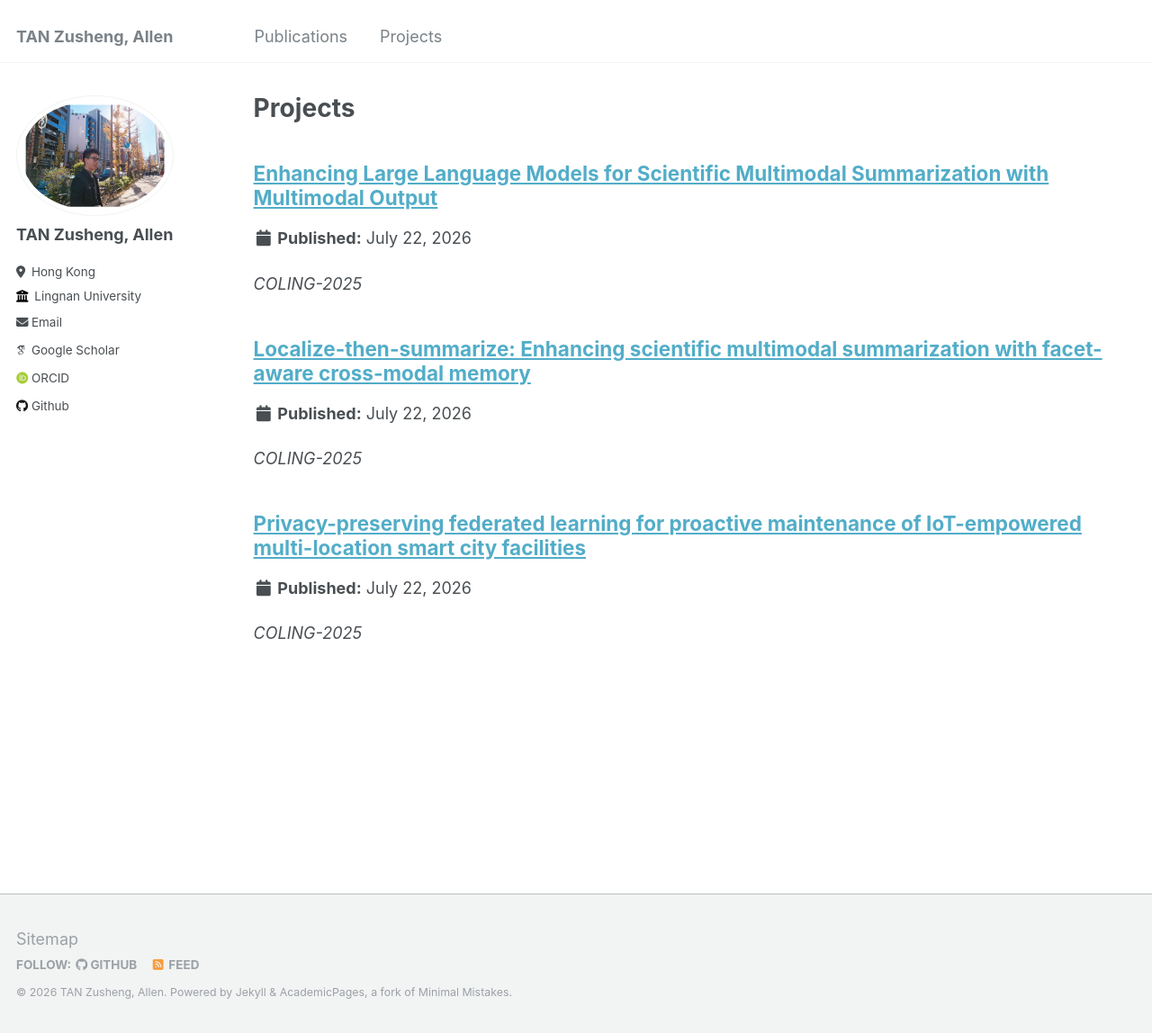
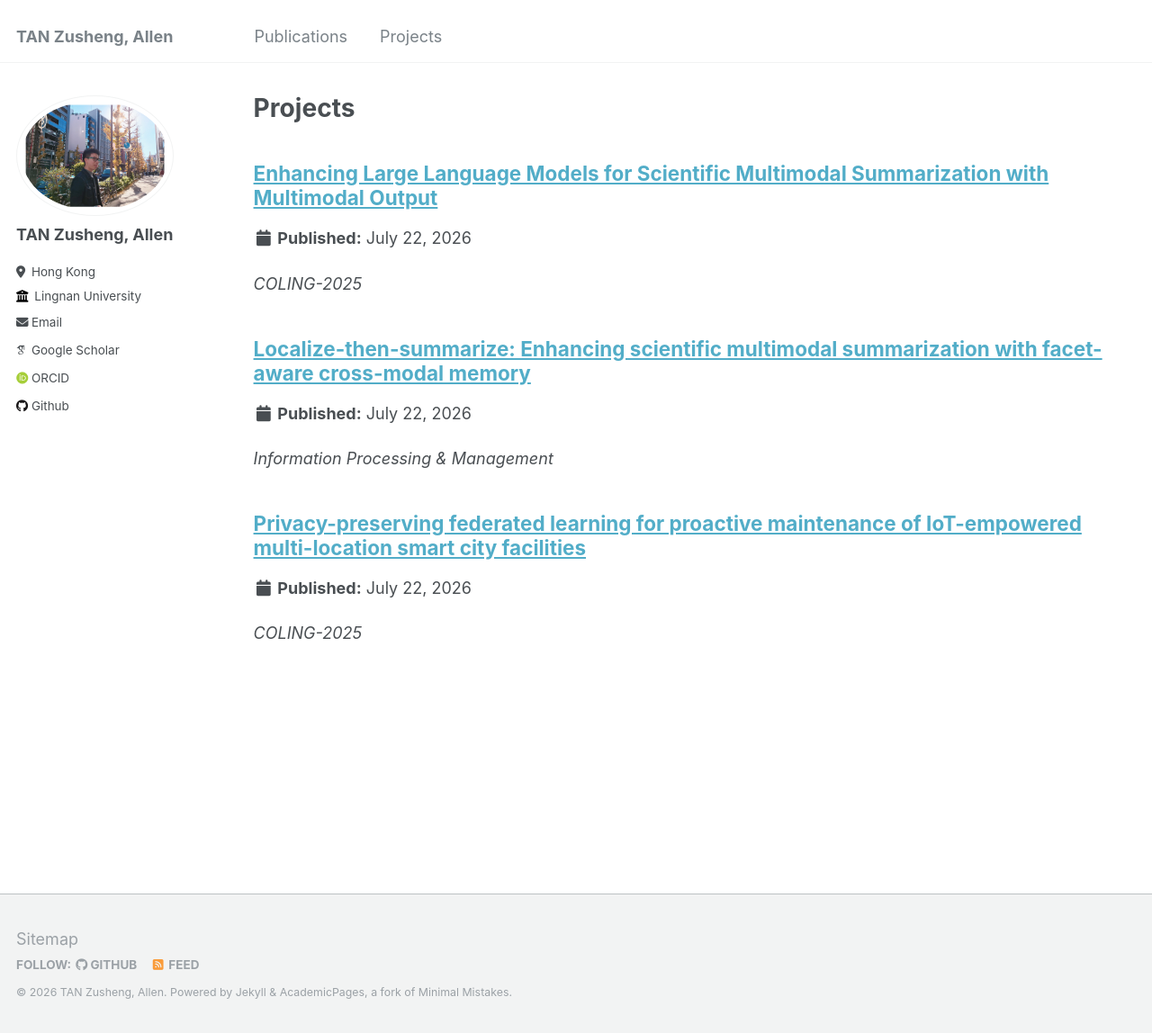
Before and after one commit to allent4n/allent4n.github.io, a Jekyll site: the page built from _pages/projects.html, in a window 1280 px wide and 1148 px high. Shown: the whole window at 90% size. Built offline with Jekyll 4.4.1, drawn with Linux system fonts in a browser that asks for light colours; some web fonts are replaced.

Commit message:
Update LENS.md

```diff
--- a/_projects/LENS.md
+++ b/_projects/LENS.md
@@ -7,7 +7,7 @@ venue: ""
 location: ""
 ---
 
-*COLING-2025*
+*Information Processing & Management*
 
 <div style="text-align: center; margin-bottom: 20px;">
   <a href="https://github.com/allent4n/LENS" target="_blank" style="text-decoration: none;">
```
